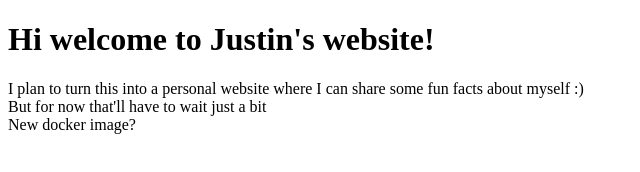
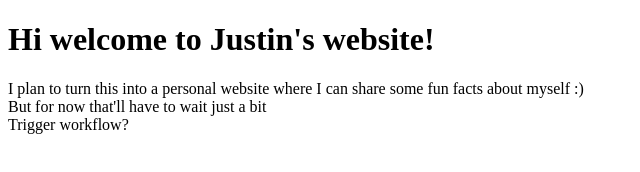
Before and after one commit to JustinM12345/my-personal-webserver-sitepages, a plain HTML site: page kobo-interns.xyz/public_html/index.html in a window 1280 px wide. Shown: the full height of the page, 0-640 px from the left. Drawn offline with Linux system fonts and the light colour scheme.

Commit message:
Update index.html to change prompt from "New docker image?" to "Trigger workflow?"

```diff
--- a/kobo-interns.xyz/public_html/index.html
+++ b/kobo-interns.xyz/public_html/index.html
@@ -9,6 +9,6 @@
         <br>
         But for now that'll have to wait just a bit
         <br>
-        New docker image?
+        Trigger workflow?
     </body>
 </html>
```
